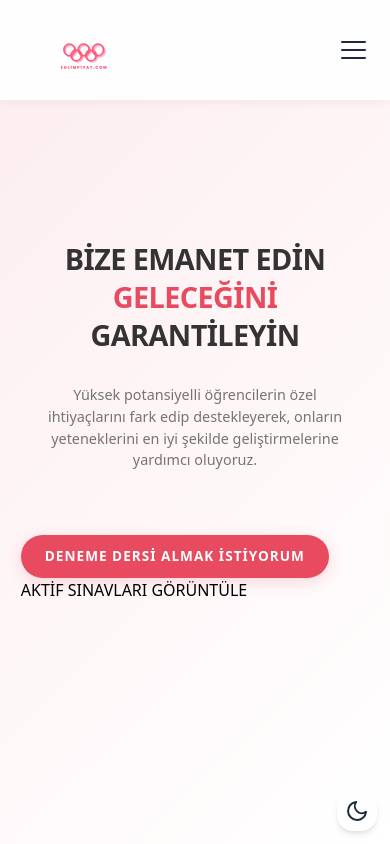
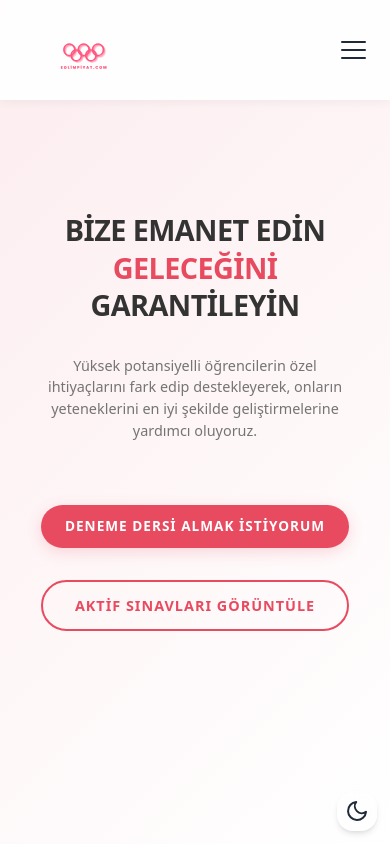
Before and after one commit to alifuatakbas/e-math-frontend, a Next.js app: page / in a window 390 px wide. Shown: the top 844 px of the page. Built offline with nearby package versions, Linux system fonts and the light colour scheme.

Commit message:
mobilenavbar

```diff
--- a/app/styles/Hero.module.css
+++ b/app/styles/Hero.module.css
@@ -466,37 +466,43 @@
   padding: 1.5rem;
   background-color: #F9FAFB;
   transition: transform 0.2s ease, box-shadow 0.2s ease;
-  display: flex;
-  flex-direction: column;
-  gap: 1rem;
+}
+
+.examCard:hover {
+  transform: translateY(-2px);
+  box-shadow: 0 4px 6px -1px rgba(0, 0, 0, 0.1),
+              0 2px 4px -1px rgba(0, 0, 0, 0.06);
 }
 
 .examCard h3 {
   color: #1E293B;
   font-size: 1.25rem;
   font-weight: 600;
-  margin: 0;
-  padding-bottom: 0.5rem;
-  border-bottom: 2px solid #E84A5F;
+  margin-bottom: 0.75rem;
 }
 
 .examDetails {
-  display: flex;
-  flex-direction: column;
-  gap: 0.5rem;
+  margin: 0.75rem 0;
+  color: #6B7280;
+  font-size: 0.875rem;
+  line-height: 1.5;
 }
 
 .examDetails p {
-  margin: 0;
-  display: flex;
-  align-items: center;
-  gap: 0.5rem;
+  margin: 0.5rem 0;
 }
 
 .applyButton {
-  margin-top: auto;
-  width: 100%;
+  display: inline-block;
+  padding: 0.75rem 1.5rem;
+  background-color: #E84A5F;
+  color: white;
+  border-radius: 0.5rem;
+  text-decoration: none;
+  font-weight: 500;
+  transition: all 0.3s ease;
   text-align: center;
+  margin-top: 1rem;
 }
 
 .applyButton:hover {
@@ -647,3 +653,60 @@
 :global(.dark-theme) .error {
   color: #F87171;
 }
+
+.examButton {
+  padding: 1.2rem 3rem;
+  font-size: 1.1rem;
+  font-weight: 600;
+  color: #E84A5F;
+  background: transparent;
+  border: 2px solid #E84A5F;
+  border-radius: 50px;
+  cursor: pointer;
+  transition: all 0.3s ease;
+  text-transform: uppercase;
+  letter-spacing: 1px;
+  margin-left: 1rem;
+}
+
+.examButton:hover {
+  transform: translateY(-2px);
+  background: #E84A5F;
+  color: white;
+  box-shadow: 0 4px 15px rgba(232, 74, 95, 0.2);
+}
+
+/* Dark mode için */
+:global(.dark-theme) .examButton {
+  color: #E84A5F;
+  border-color: #E84A5F;
+}
+
+:global(.dark-theme) .examButton:hover {
+  background: #E84A5F;
+  color: white;
+}
+
+/* Responsive tasarım için */
+@media (max-width: 768px) {
+  .examButton {
+    padding: 1rem 2rem;
+    font-size: 1rem;
+    margin-left: 0.5rem;
+  }
+}
+
+@media (max-width: 480px) {
+  .examButton {
+    padding: 0.8rem 1.5rem;
+    font-size: 0.9rem;
+    margin-left: 0;
+    margin-top: 1rem;
+  }
+
+  .buttonWrapper {
+    display: flex;
+    flex-direction: column;
+    gap: 1rem;
+  }
+}
```
